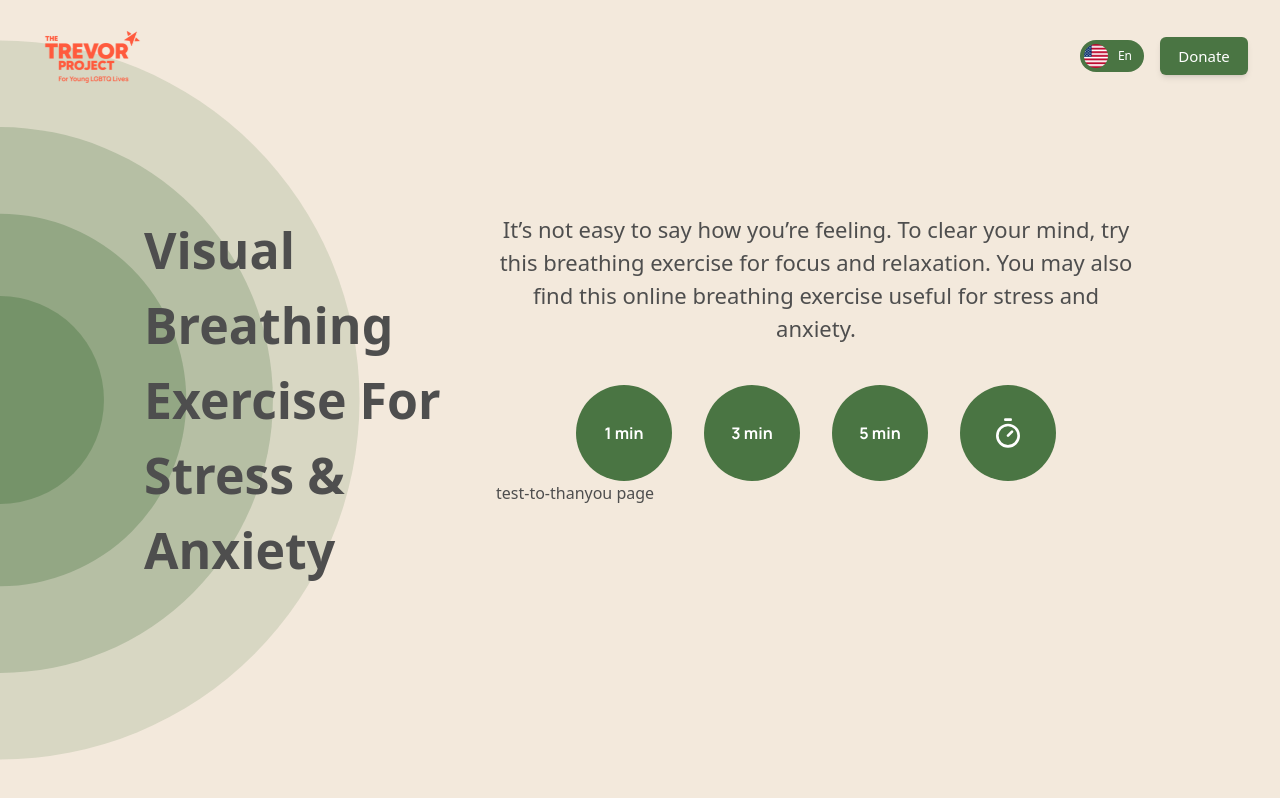
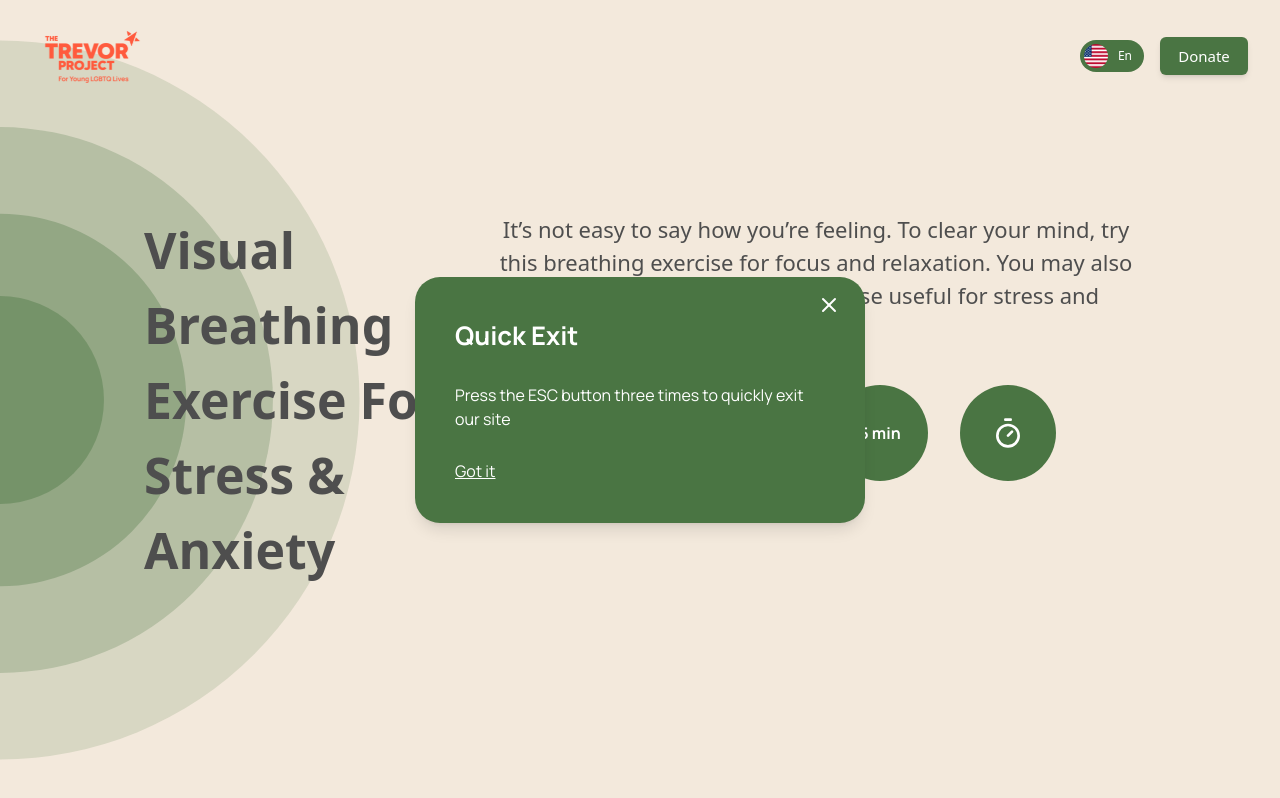
Before and after one commit to trevorproject/rainbow-relax, a React (Vite) app: page / in a window 1280 px wide. Built offline with nearby package versions, Linux system fonts and the light colour scheme; no server answers.

Commit message:
new-changes

```diff
--- a/src/router/routes.tsx
+++ b/src/router/routes.tsx
@@ -4,20 +4,12 @@ import QuickEscape from "../components/QuickEscape";
 import { RoutesEnum } from "./routesEnum";
 import BreathingInstructions from "../components/Instructions";
 import ThankYouPage from "../components/ThankYouPage";
-import { useEffect } from "react";
-import { useState } from "react";
+import { useMemo } from "react";
 
 export function AppRoutes() {
-  const [showQuickEscape, setShowQuickEscape] = useState(false);
-  useEffect(() => {
-    const handleMessage = (event: MessageEvent) => {
-      if (event.data?.showQuickEscape !== undefined) {
-        setShowQuickEscape(event.data.showQuickEscape);
-      }
-    };
-
-    window.addEventListener("message", handleMessage);
-    return () => window.removeEventListener("message", handleMessage);
+  const showQuickEscape = useMemo(() => {
+    const params = new URLSearchParams(window.location.search);
+    return params.get("showquickescape") !== "false";
   }, []);
   return (
     <Routes>
```
